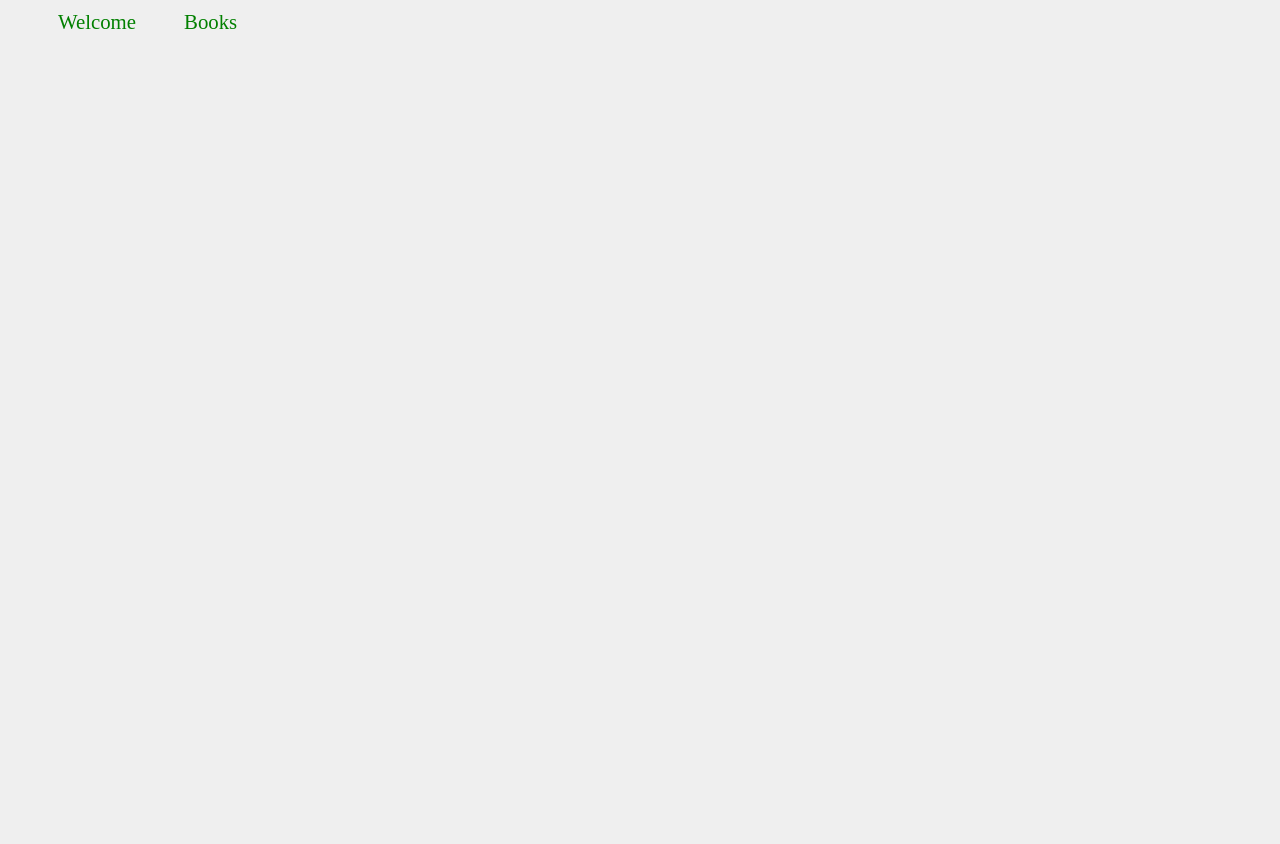
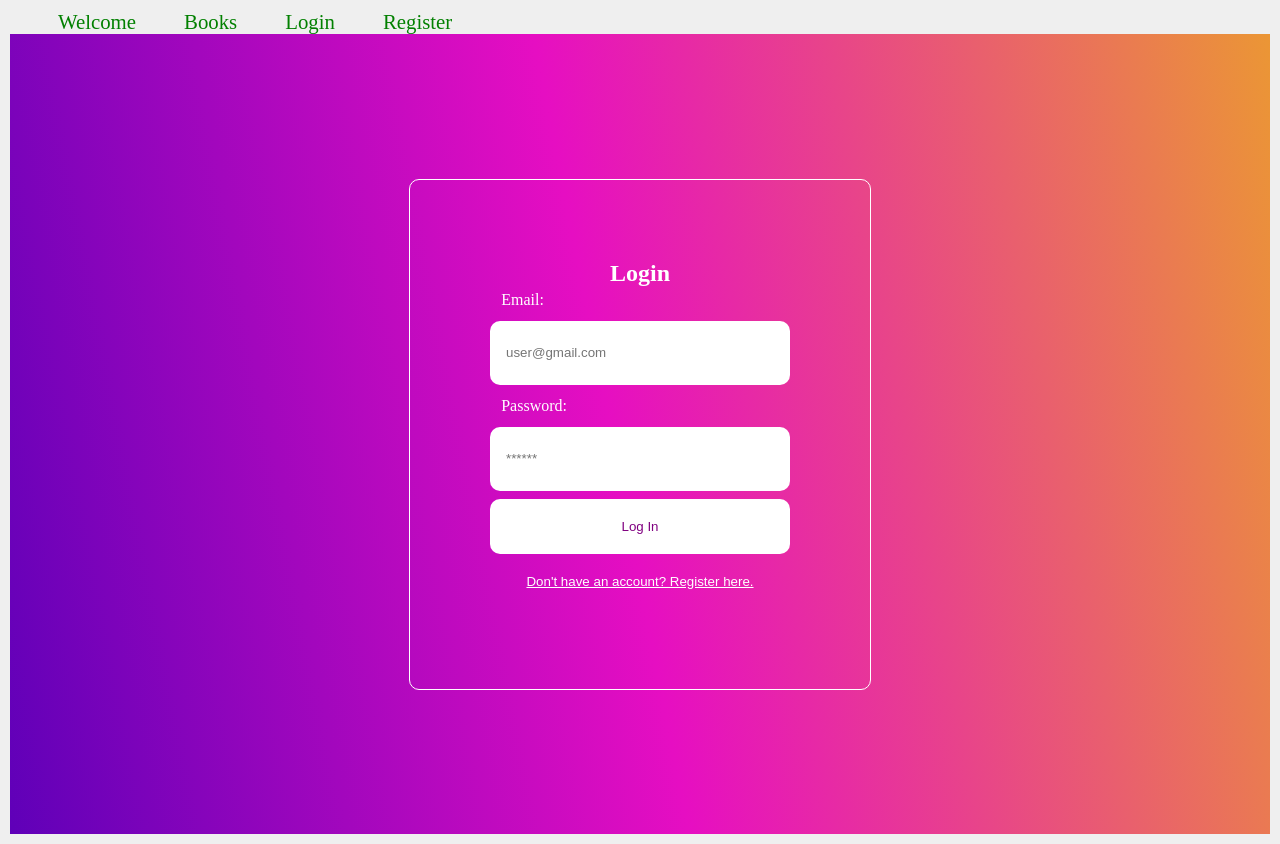
Before and after one commit to Galina-S/bookstore-final-project, a React (Vite) app: page /login in a window 1280 px wide. Before the commit this address had no page. Before the commit the page ends 800 px from the top, so only its background shows below. Built offline with nearby package versions, Linux system fonts and the light colour scheme.

Commit message:
Update README.md

```diff
--- a/src/App.css
+++ b/src/App.css
@@ -13,6 +13,7 @@
 }
 .App {
   margin: 10px;
+  min-height: 100vh;
 }
 a {
   margin-left: 3rem;
@@ -58,3 +59,54 @@
   justify-content: space-between;
   border-left: 1px solid #ccc;
 }
+
+.container {
+  display: flex;
+  flex-direction: column;
+  min-height: 100vh;
+  color: white;
+  align-items: center;
+  justify-content: center;
+  background-image: linear-gradient(79deg, #5f00b8, #e60ec2 48%, #eb9635);
+}
+.auth-form-container, .login-form, .register-form {
+  display: flex;
+  flex-direction: column;
+  text-align: center;
+}
+@media screen and (min-width: 600px) {
+  .auth-form-container {
+    padding: 5rem;
+    border: 1px solid white;
+    border-radius: 10px;
+    margin: 0.5rem;
+  }
+}
+
+label {
+  text-align: left;
+  padding: 0.25rem 0;
+}
+
+input {
+  margin: 0.5rem 0;
+  padding: 1rem;
+  border: none;
+  border-radius: 10px;
+}
+
+.btn-login, .btn-register, .link-btn {
+  border: none;
+  background-color: white;
+  padding: 20px;
+  border-radius: 10px;
+  cursor: pointer;
+  color: purple;
+}
+
+.link-btn {
+  background: none;
+  color: white;
+  text-decoration: underline;
+
+}
--- a/src/App.jsx
+++ b/src/App.jsx
@@ -1,18 +1,42 @@
 import './App.css';
+import { useState, useEffect } from 'react';
 import { NavLink, Routes, Route, Navigate} from "react-router-dom";
 
 import { PageBooks } from './pages/PageBooks';
 import { PageHome } from './pages/PageHome';
 
+import { PageRegister } from './pages/PageRegister'
+import { PageLogin } from './pages/PageLogin'
+
+//const baseUrl = import.meta.env.VITE_BACKEND_URL;
 
 function App() {
+  const [currentForm, setCurrentForm] = useState('login');
+  const [currentUser, setCurrentUser]  = useState({
+		email: '',
+		password: '',
+		name: '',
+		accessGroups: [],
+	});
 
+
+  const toggleForm = (formName) => {
+    setCurrentForm(formName);
+  }
 
   return (
     <div className="App">
         <nav>
           <NavLink to="/welcome">Welcome</NavLink>
           <NavLink to="/books">Books</NavLink>
+
+          <NavLink to="/login">Login</NavLink>
+          <NavLink to="/register">Register</NavLink>
+
+          {/* {currentForm ==='login'
+              ? <PageLogin onFormSwitch = { toggleForm }/>
+              : <PageRegister onFormSwitch = { toggleForm} /> } */}
+
         </nav>
 
         <Routes>
@@ -20,6 +44,18 @@
           <Route path="/welcome" element={<PageHome/>}/>
           <Route path="/" element={<Navigate to="/welcome"/>}/>
 
+          <Route path="/login" element={<PageLogin setCurrentUser={setCurrentUser}/>} />
+          <Route path="/register" element= {<PageRegister setCurrentUser={setCurrentUser}/>}/>
+
+
+
+
+
+
+
+
+{/* <Route path="/login" element={<PageLogin onFormSwitch = { toggleForm }/>}/>
+<Route path="/register" element={<PageRegister onFormSwitch = { toggleForm} />}/> */}
 
         </Routes>
     </div>
--- /dev/null
+++ b/src/pages/PageLogin.jsx
@@ -0,0 +1,31 @@
+import React, {useState} from 'react';
+
+
+export const PageLogin = (props) => {
+    const [email, setEmail] = useState('');
+    const [pass, setPass] = useState('');
+
+    const handleSubmit = (e) => {
+        e.preventDefault();
+        console.log(email);
+    }
+
+    	return (
+        <div className='container'>
+        <div className='auth-form-container'>
+            <h2>Login</h2>
+		<form onSubmit={handleSubmit} className='login-form'>
+            <label htmlFor="email">Email:</label>
+            <input value = {email} onChange={(e)=> setEmail(e.target.value)} type="email" placeholder="user@gmail.com" id="email" name="email"/>
+
+            <label htmlFor="password">Password:</label>
+            <input value = {pass} onChange={(e)=> setPass(e.target.value)} type="password" placeholder="******" id="password" name="password"/>
+
+            <button className='btn-login' type="submit">Log In</button>
+        </form>
+
+        <button className='link-btn' onClick ={() => props.onFormSwitch('register')}>Don't have an account? Register here.</button>
+        </div>
+        </div>
+	)
+}
--- /dev/null
+++ b/src/pages/PageRegister.jsx
@@ -0,0 +1,35 @@
+import React, {useState} from 'react';
+
+export const PageRegister = (props) => {
+	const [email, setEmail] = useState('');
+    const [pass, setPass] = useState('');
+	const [name, setName] = useState('');
+
+	const handleSubmit = (e) => {
+        e.preventDefault();
+        console.log(email);
+    }
+
+	return (
+		<div className='container'>
+		<div className='auth-form-container'>
+			 <h2>Register</h2>
+		<form onSubmit={handleSubmit} className='register-form'>
+
+			<label htmlFor="name">Fullname:</label>
+			<input value={name} onChange={(e)=> setEmail(e.target.value)} type="text" name="name" id="name" placeholder="Full Name"></input>
+
+			<label htmlFor="email">Email:</label>
+            <input value = {email} onChange={(e)=> setEmail(e.target.value)} type="email" placeholder="user@gmail.com" id="email" name="email"/>
+
+            <label htmlFor="password">Password:</label>
+            <input value = {pass} onChange={(e)=> setPass(e.target.value)} type="password" placeholder="******" id="password" name="password"/>
+
+            <button className='btn-register' type="submit">Register</button>
+        </form>
+
+        <button className='link-btn' onClick ={() => props.onFormSwitch('login')}>Already have an account? Login here.</button>
+        </div>
+		</div>
+	)
+}
```
Also changed, not shown: src/AppContext.jsx (line endings or trailing spaces), 1 other file (tests, documents, lock files or other folders).
